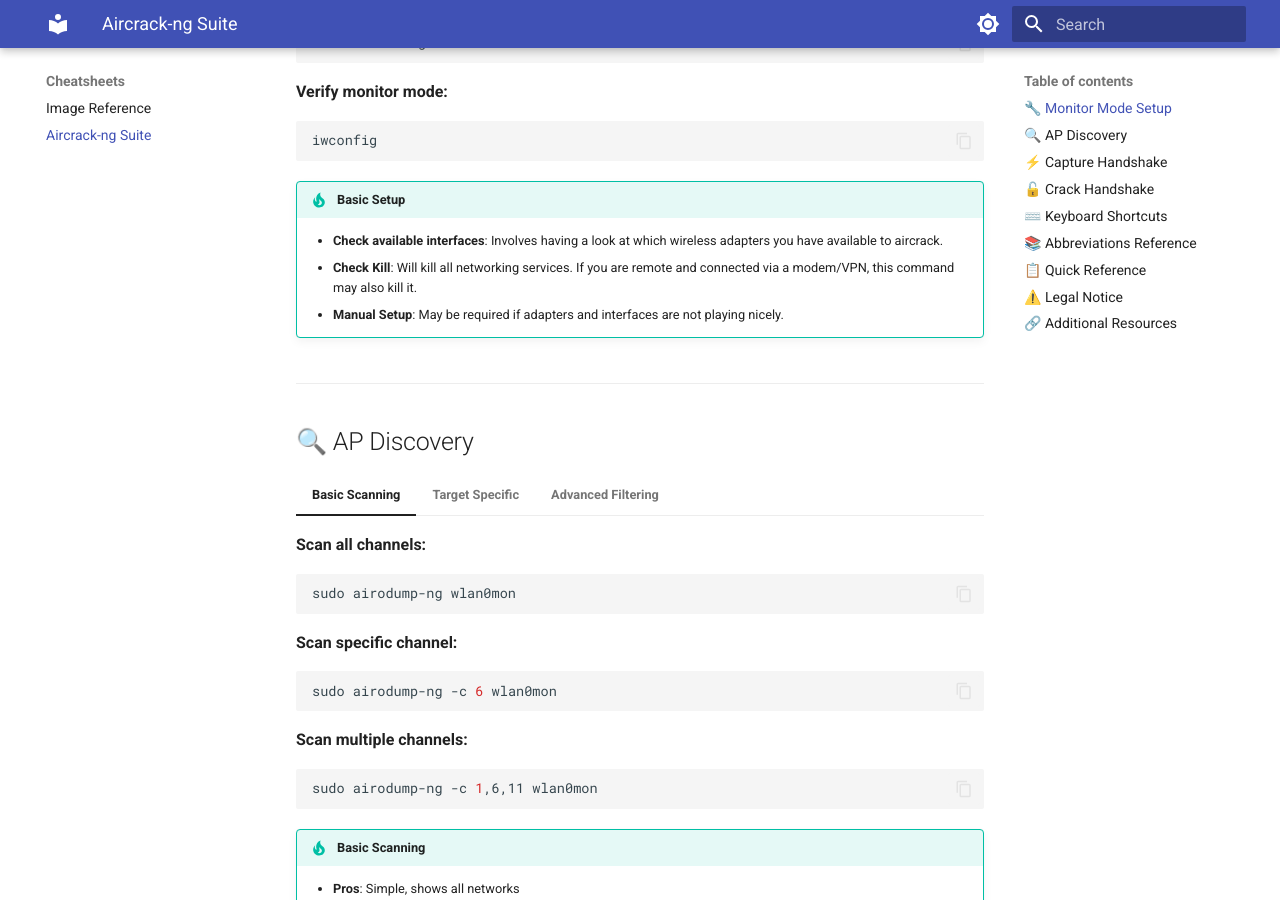
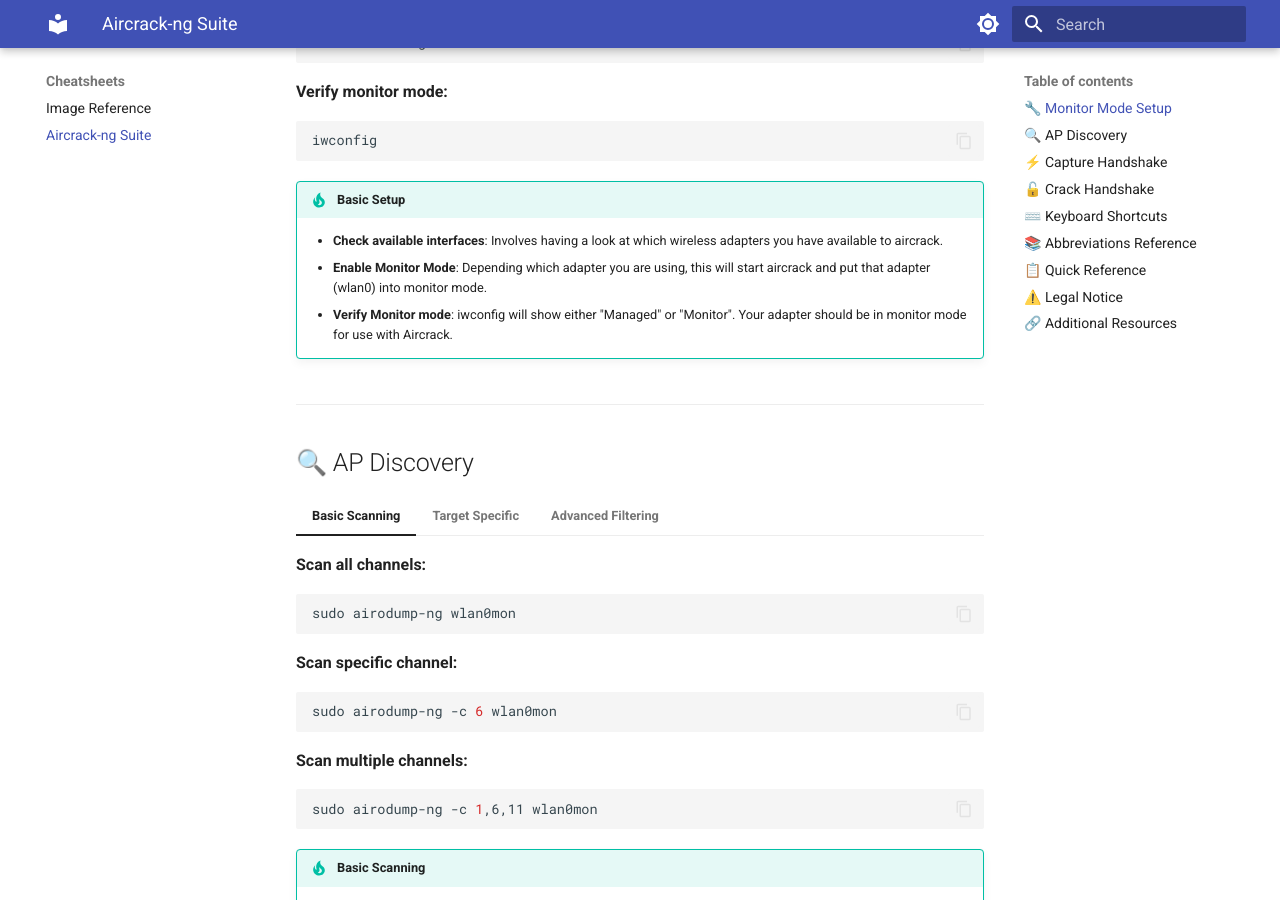
Before and after one commit to DirtyOptics/airbreach, an MkDocs documentation site: the page built from docs/cheatsheets/aircrack-ng-cheatsheet.md, in a window 1280 px wide and 900 px high, scrolled down 583 px. Built offline with MkDocs 1.6.1 and Material for MkDocs 9.7.7, drawn with Linux system fonts in a browser that asks for light colours.

Commit message:
vault backup: 2025-10-22 09:02:05

```diff
--- a/docs/cheatsheets/aircrack-ng-cheatsheet.md
+++ b/docs/cheatsheets/aircrack-ng-cheatsheet.md
@@ -26,8 +26,8 @@
 
     !!! tip "Basic Setup"
         - **Check available interfaces**: Involves having a look at which wireless adapters you have available to aircrack.
-        - **Check Kill**: Will kill all networking services. If you are remote and connected via a modem/VPN, this command may also kill it.
-        - **Manual Setup**: May be required if adapters and interfaces are not playing nicely.
+        - **Enable Monitor Mode**: Depending which adapter you are using, this will start aircrack and put that adapter (wlan0) into monitor mode.
+        - **Verify Monitor mode**: iwconfig will show either "Managed" or "Monitor". Your adapter should be in monitor mode for use with Aircrack.
 
 === "Check Kill Method"
 
```
